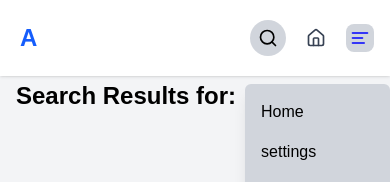
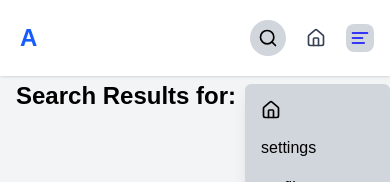
Before and after one commit to ahmed3mr55/frontSocial, a Next.js app: page /search/top in a window 390 px wide. Both pictures are taken after a click on the icon 364 px from the left and 38 px from the top of the page. Shown: the top 182 px of the page. Built offline with nearby package versions, Linux system fonts and the light colour scheme; no server answers.

Commit message:
Update NavBar.jsx

```diff
--- a/app/Components/navbar/NavBar.jsx
+++ b/app/Components/navbar/NavBar.jsx
@@ -153,7 +153,7 @@ const NavBar = () => {
                   onClick={() => router.push("/")}
                   className="block text-black hover:text-gray-600 cursor-pointer p-2"
                 >
-                  Home
+                  <House size={20}/>
                 </li>
                 <li onClick={() => router.push("/settings")} className="block text-black hover:text-gray-600 cursor-pointer p-2">
                   settings
```
